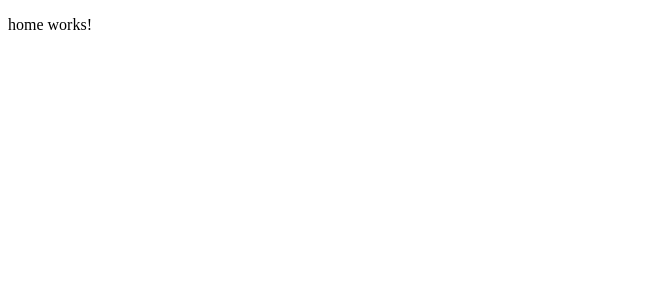
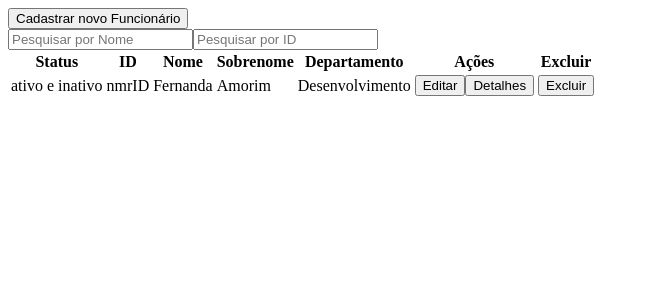
Before and after one commit to amorimfe7/FrontEnd-WebAPI, an Angular app: page / in a window 1280 px wide. Shown: the top 300 px of the page, without its empty margins (0-649 px from the left). Built offline with nearby package versions, Linux system fonts and the light colour scheme.

Commit message:
criando estrutura html Home

```diff
--- a/src/app/pages/home/home.component.html
+++ b/src/app/pages/home/home.component.html
@@ -1 +1,49 @@
-<p>home works!</p>
+<div class="div-all">
+  <div class="btn-cadastro">
+    <button>Cadastrar novo Funcionário</button>
+  </div>
+
+  <div class="search">
+    <label>
+      <input type="text" placeholder="Pesquisar por Nome">
+    </label>
+    <label>
+      <input type="text" placeholder="Pesquisar por ID">
+    </label>
+  </div>
+
+  <div class="table">
+    <table>
+      <thead>
+        <tr>
+          <th>Status</th> <!--status-->
+          <th>ID</th>
+          <th>Nome</th>
+          <th>Sobrenome</th>
+          <th>Departamento</th>
+          <th>Ações</th>
+          <th>Excluir</th>
+        </tr>
+      </thead>
+
+      <tbody>
+        <tr>
+          <td>
+            ativo e inativo
+          </td>
+          <td>nmrID</td>
+          <td>Fernanda</td>
+          <td>Amorim</td>
+          <td>Desenvolvimento</td>
+          <td>
+            <button>Editar</button>
+            <button>Detalhes</button>
+          </td>
+          <td>
+            <button>Excluir</button>
+          </td>
+        </tr>
+      </tbody>
+    </table>
+  </div>
+</div>
```
